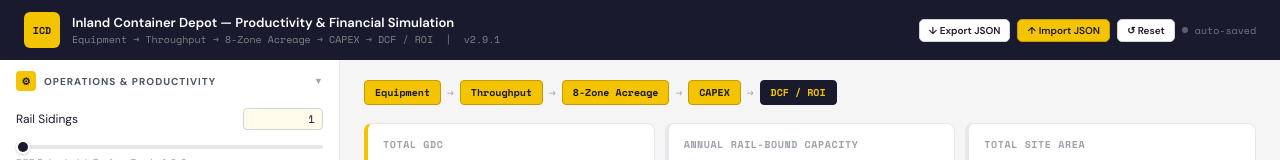
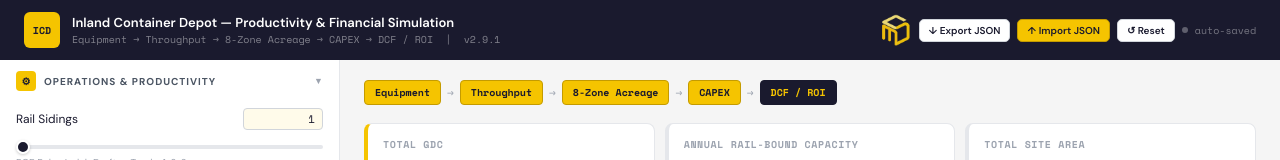
Before and after one commit to OsamaHaroonn/ICD-Productivity-Financial-Simulation, a plain HTML site: page index.html in a window 1280 px wide. Shown: the top 160 px of the page. Drawn offline with nearby package versions, Linux system fonts and the light colour scheme.

Commit message:
index.html

```diff
--- a/index.html
+++ b/index.html
@@ -344,6 +344,7 @@
     </div>
   </div>
   <div class="header-actions">
+    <img src="MDS_Logo.png" alt="MDS Logo" style="height:32px;object-fit:contain;opacity:0.92;">
     <button class="btn" onclick="exportJSON()" style="font-size:10px;padding:4px 9px;">↓ Export JSON</button>
     <button class="btn accent" onclick="document.getElementById('importFile').click()" style="font-size:10px;padding:4px 9px;">↑ Import JSON</button>
     <input type="file" id="importFile" accept=".json" style="display:none" onchange="importJSON(event)">
```
